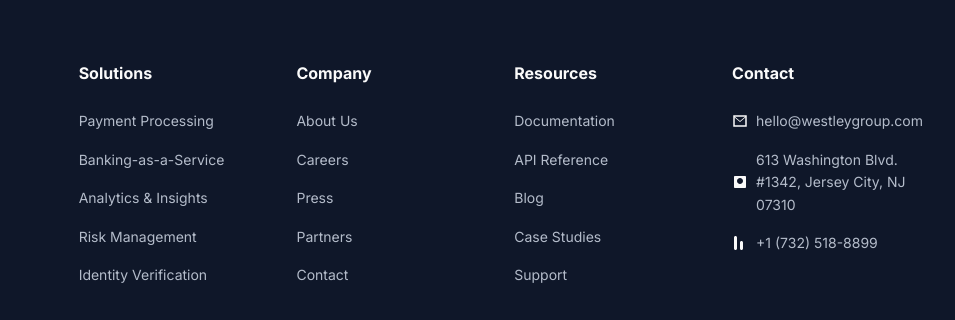
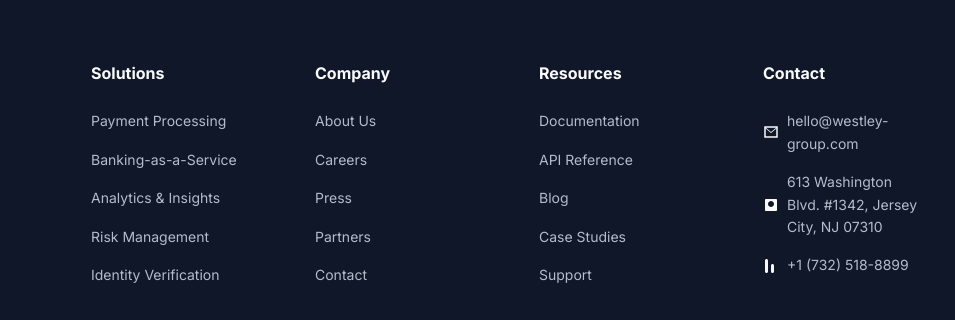
Before and after one commit to KishoreKu/westley-group, a plain HTML site: page index.html in a window 1280 px wide. Shown: the part 6602-6922 px from the top of the page, 325-1280 px from the left. Drawn offline with Linux system fonts and the light colour scheme.

Commit message:
Update contact email in footer

```diff
--- a/index.html
+++ b/index.html
@@ -710,7 +710,7 @@ console.<span class="code-function">log</span>(payment.<span class="code-propert
                                 <path d="M2 3L8 8L14 3V2L8 7L2 2V3Z" />
                                 <path d="M2 2H14V12H2V2Z" fill="none" stroke="currentColor" stroke-width="1.5" />
                             </svg>
-                            <a href="mailto:hello@westleygroup.com">hello@westleygroup.com</a>
+                            <a href="mailto:hello@westley-group.com">hello@westley-group.com</a>
                         </li>
                         <li>
                             <svg width="16" height="16" viewBox="0 0 16 16" fill="currentColor">
```
